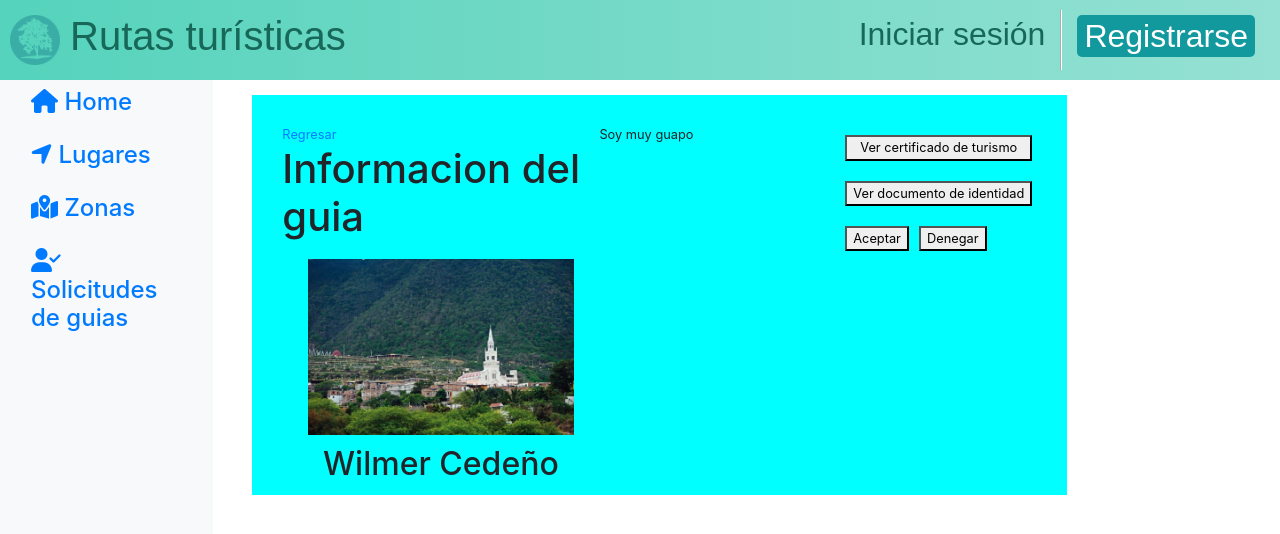
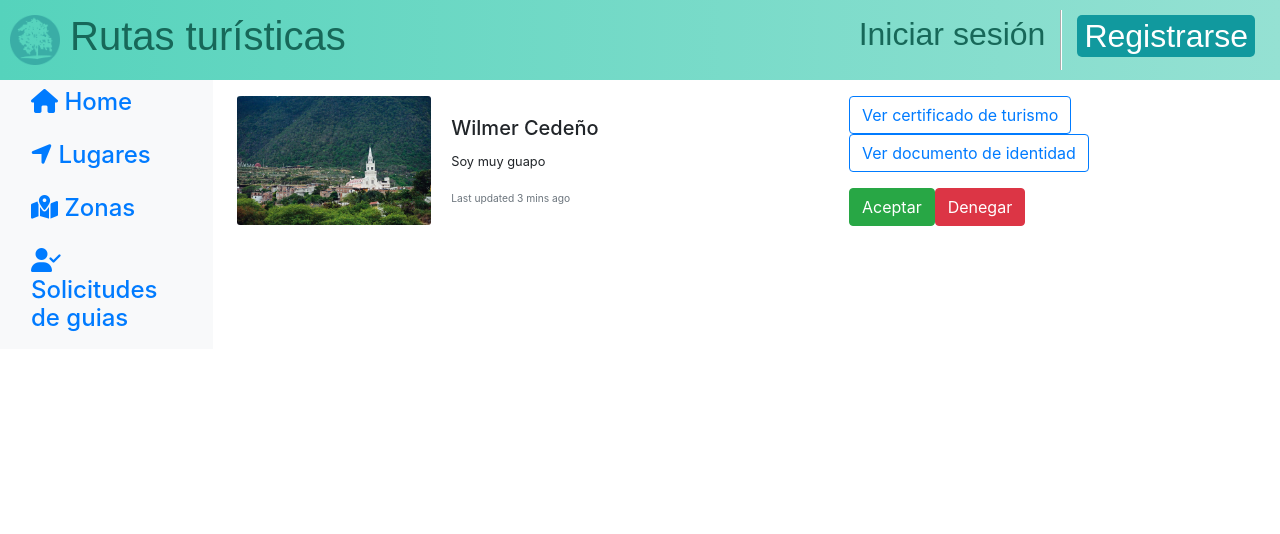
Before and after one commit to Trixtaro/rutasturisticas, a React (Create React App) app in the folder react-app/: page /admin/solicitudes/ver/1 in a window 1280 px wide. Shown: the top 534 px of the page. Built offline with nearby package versions, Linux system fonts and the light colour scheme; no server answers; a web font is replaced by a local one.

Commit message:
Se mejoró página de solicitud de guía

```diff
--- a/react-app/src/pages/admin/solicitudGuia/SolicitudGuias.js
+++ b/react-app/src/pages/admin/solicitudGuia/SolicitudGuias.js
@@ -1,7 +1,7 @@
 import React from 'react';
 import { Link } from 'react-router-dom';
 import foto from '../../../images/montecristi.jpg';
-import './styles/SolicitudGuias.css';
+import { Button } from 'reactstrap';
 
 class SolicitudGuias extends React.Component {
     guia = {
@@ -12,37 +12,34 @@ class SolicitudGuias extends React.Component {
 
     render () {
         return (
-            <div className="SolicitudGuias">
-                <div className="panel">
-                    <div className="informacion">
-                        <div className="foto-frame">
-                            <Link to="/" className="regresar">Regresar</Link>
-                            <h1 className="titulo">
-                                Informacion del guia
-                            </h1>
-                            <img src={ this.guia.foto } alt="xxxx"/>
-                            <h2 className="nombres">
-                                { this.guia.nombres }
-                            </h2>
+            <div className="container-fuild mt-3">
+                <div className="row">
+                    <div className="col-12 col-sm-7">
+                        <div className="row no-gutters">
+                            <div className="col-md-4">
+                                <img src={ this.guia.foto } className="card-img" alt="..." />
+                            </div>
+                            <div className="col-md-8">
+                                <div className="card-body">
+                                    <h5 className="card-title">{this.guia.nombres}</h5>
+                                    <p className="card-text">{this.guia.descripcion}</p>
+                                    <p className="card-text"><small className="text-muted">Last updated 3 mins ago</small></p>
+                                </div>
+                            </div>
                         </div>
-                        <p className="descripcion">
-                            { this.guia.descripcion }
-                        </p>
                     </div>
-                    <div className="botones">
-                        <button>
-                            Ver certificado de turismo
-                        </button>
-                        <button>
-                            Ver documento de identidad
-                        </button>
-                        <div className="aceptar-denegar">
-                            <button>
-                                Aceptar
-                            </button>
-                            <button>
-                                Denegar
-                            </button>
+                    <div className="col-12 col-sm-5">
+                        <div className='row' >
+                            <div className='col-12'>
+                                <Button outline color="primary">Ver certificado de turismo</Button>
+                            </div>
+                            <div className='col-12'>
+                                <Button outline color="primary">Ver documento de identidad</Button>
+                            </div>
+                            <div className='col mt-3'>
+                                <Button color="success">Aceptar</Button>
+                                <Button color="danger">Denegar</Button>
+                            </div>
                         </div>
                     </div>
                 </div>
```
